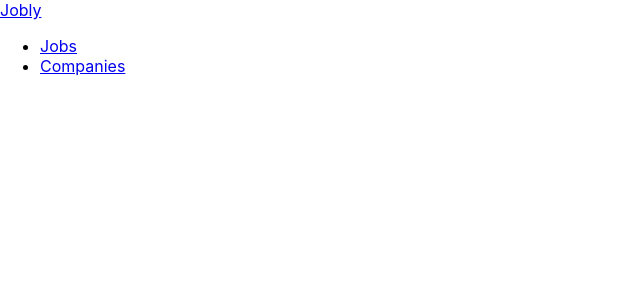
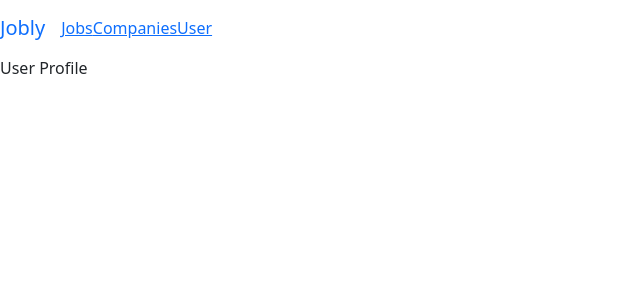
Before and after one commit to vrbrag/React-jobly, a React (Create React App) app: page /user in a window 1280 px wide. Shown: the top 300 px of the page, without its empty margins (0-640 px from the left). Built offline with nearby package versions, Linux system fonts and the light colour scheme.

Commit message:
create routes

```diff
--- a/src/App.js
+++ b/src/App.js
@@ -1,6 +1,7 @@
 import React from 'react';
 import { BrowserRouter } from 'react-router-dom';
 import Routes from './Routes';
+import 'bootstrap/dist/css/bootstrap.min.css';
 import './App.css';
 
 function App() {
--- a/src/NavBar.js
+++ b/src/NavBar.js
@@ -10,7 +10,7 @@ function NavBar() {
                Jobly
             </NavLink>
 
-            <Nav className="ml-auto" navbar>
+            <Nav className="mr-auto" navbar>
                <NavItem>
                   <NavLink to="/jobs">Jobs</NavLink>
                </NavItem>
@@ -18,6 +18,20 @@ function NavBar() {
                   <NavLink to="/companies">Companies</NavLink>
                </NavItem>
             </Nav>
+            <Nav className="ml-auto" navbar>
+               <NavItem>
+                  <NavLink to="/user">User</NavLink>
+               </NavItem>
+               {/* <NavItem>
+                  <NavLink to="/logout">Logout</NavLink>
+               </NavItem>
+               <NavItem>
+                  <NavLink to="/login">Login</NavLink>
+               </NavItem>
+               <NavItem>
+                  <NavLink to="/signup">Signup</NavLink>
+               </NavItem>  */}
+            </Nav>
          </Navbar>
       </div>
    );
--- a/src/Routes.js
+++ b/src/Routes.js
@@ -4,6 +4,7 @@ import NavBar from './NavBar';
 import Home from './Home'
 import Companies from './Companies';
 import Jobs from './Jobs';
+import User from './User';
 
 function Routes() {
 
@@ -20,6 +21,9 @@ function Routes() {
             <Route exact path="/jobs">
                <Jobs />
             </Route>
+            <Route exact path="/user">
+               <User />
+            </Route>
          </div>
 
       </div>
--- /dev/null
+++ b/src/User.js
@@ -0,0 +1,11 @@
+import React from 'react'
+
+function User() {
+   return (
+      <div>
+         User Profile
+      </div>
+   )
+};
+
+export default User;
```
